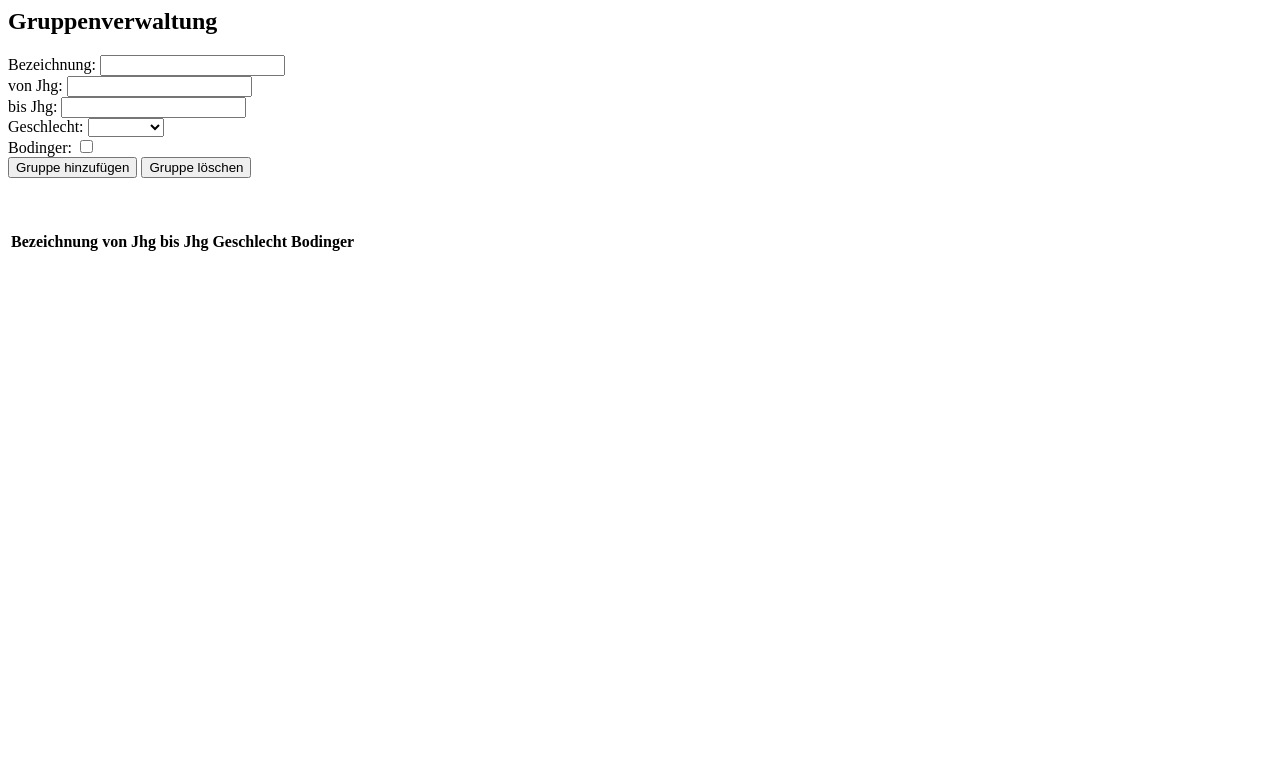
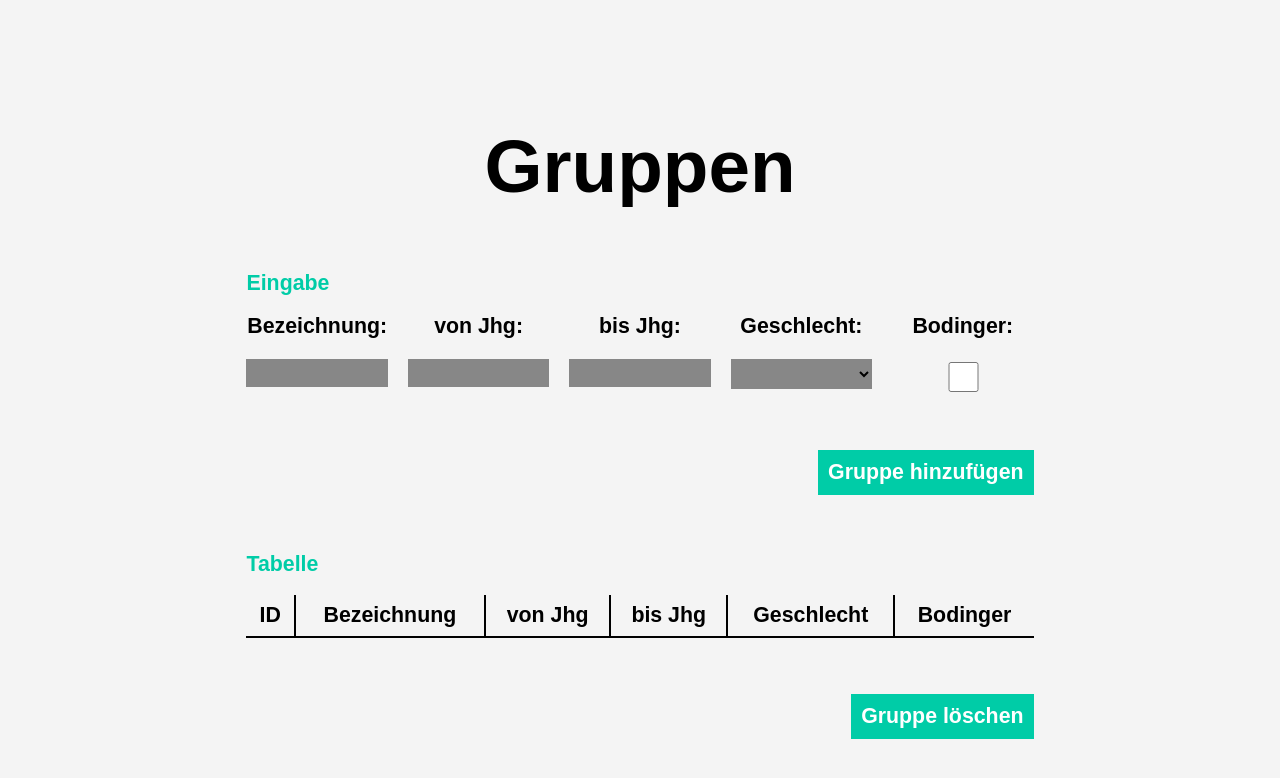
Before and after one commit to JoglTech/Rodelrennen, a website: page static/html/group_management.html in a window 1280 px wide. Drawn offline with Linux system fonts and the light colour scheme.

Commit message:
Gruppen page - almost finished

```diff
--- a/static/html/group_management.html
+++ b/static/html/group_management.html
@@ -1,6 +1,9 @@
+<link href="../styles/Main.css" type="text/css" rel="stylesheet">
 <article id="page" data-page-type="gruppenverwaltung">
-    <h1>Gruppenverwaltung</h1>
+    <h1>Gruppen</h1>
+    <h2>Eingabe</h2>
     <form id="groupForm">
+        <div id="inputForms">
             <div class="form-group">
                 <label for="name">Bezeichnung:</label>
                 <input type="text" id="name" name="name">
@@ -26,14 +29,16 @@
                 <label for="bodinger">Bodinger:</label>
                 <input type="checkbox" id="bodinger" name="bodinger" value="1">
             </div>
-        <div class="buttons">
+        </div><br>
+        <div class="buttonAdd">
             <button id="buttonAddGroup">Gruppe hinzufügen</button>
-            <button id="buttonDeleteGroup">Gruppe löschen</button>
         </div>
-    </form><br><br>
+    </form><br>
+    <h2>Tabelle</h2>
     <table id="grouptable">
         <thead id="grouptableHead">
             <tr>
+                <th>ID</th>
                 <th>Bezeichnung</th>
                 <th>von Jhg</th>
                 <th>bis Jhg</th>
@@ -41,5 +46,8 @@
                 <th>Bodinger</th>
             </tr>
         </thead>
-    </table>
+    </table><br><br>
+    <div class="buttonDelete">
+        <button id="buttonDeleteGroup">Gruppe löschen</button>
+    </div>
 </article>
--- a/static/styles/Main.css
+++ b/static/styles/Main.css
@@ -1,7 +1,7 @@
 body {
   margin: 0;
   padding: 0;
-  font-family: Arial, Helvetica, sans-serif;
+  font-family: 'Montserrat', sans-serif;
   color: rgb(0, 0, 0);
 
   background-color: #f4f4f4;
@@ -11,115 +11,146 @@ body {
   height: 100vh;
 }
 
-header {
-  background-color: #125dde;
-  padding: 30px;
-  text-align: center;
-  font-size: 35px;
-}
-
 main {
   display: flexbox;
 }
 
 article {
-  background-color: #7b9ddd;
   padding: 30px;
 }
 
 h1 {
   text-align: center;
+  color: #000000;
+  font-family: 'Montserrat', sans-serif;
+  font-size: 56pt;
+  font-weight: bold;
+}
+
+h2 {
+  text-align: left;
+  padding-left: 10%;
+  color: #00CCA7;
+  font-family: 'Montserrat', sans-serif;
+  font-size: 16pt;
+  font-weight: bold;
 }
 
 /* Allgemeine Formatierung der Tabelle */
 table {
+  border-collapse: separate;
+  border-spacing: 0;
   width: 100%;
-  border-collapse: collapse;
-  border: 1px solid #ddd; /* Rand um die gesamte Tabelle */
+  padding-left: 10%;
+  padding-right: 10%;
+  text-align: center;
 }
 
-/* Header-Zellen */
-th {
-  background-color: #f2f2f2; /* Hintergrundfarbe des Kopfbereichs */
-  color: #333; /* Textfarbe des Kopfbereichs */
-  font-weight: bold; /* Fettschrift für Überschriften */
-  padding: 8px; /* Innenabstand */
-  border: 1px solid #ddd; /* Rand um jede Zelle */
+thead th,
+tbody td {
+  border-right: 2px solid #000000;
+  padding: 8px;
 }
 
-/* Datenzellen */
-td {
-  padding: 8px; /* Innenabstand */
-  border: 1px solid #ddd; /* Rand um jede Zelle */
+thead th:last-child,
+tbody td:last-child {
+  border-right: none;
 }
 
+th {
+  font-weight: bold;
+  font-size: 16pt;
+  padding: 8px;
+  border-bottom: 2px solid #000000;
+}
+
+td {
+  font-size: 12pt;
+  padding: 8px;
+  border-bottom: 1px solid #b8b8b8;
+}
 
 .selected {
-  background-color: #58a1f5; /* Hintergrundfarbe für ausgewählte Zeile */
+  background-color: #DAFEF7;
 }
 
 #groupForm {
-  background-color: #7b9ddd;
-  padding: 20px;
-  border-radius: 8px;
-  box-shadow: 0 0 10px rgba(0, 0, 0, 0.1);
-  width: 300px;
+  color: #000000;
+  font-family: 'Montserrat', sans-serif;
+  font-size: 16pt;
+  font-weight: bold;
+}
+
+#inputForms {
+  display: flex;
+  flex-wrap: wrap;
+  gap: 20px;
+  padding-left: 10%;
+  padding-right: 10%;
 }
 
 .form-group {
-  margin-bottom: 15px;
+  flex: 1 1 100px;
   display: flex;
   flex-direction: column;
+  margin-bottom: 10px;
+  width: 16%;
 }
 
-label {
-  font-weight: bold;
-  margin-bottom: 5px;
-  text-align: left;
+.form-group input {
+  height: 28px;
+  font-size: 13pt;
+  background-color: #878787;
+  border: none;
 }
 
-input[type="text"],
-select {
-  padding: 8px;
-  border: 1px solid #ccc;
-  border-radius: 4px;
-  font-size: 14px;
+.form-group select {
+  height: 30px;
+  font-size: 13pt;
+  background-color: #878787;
+  border: none;
 }
 
-.checkbox-group {
-  display: flex;
-  align-items: left;
-  justify-content: left;
+.form-group label {
+  order: -1; /* Stellt sicher, dass das Label über dem Input steht */
+  text-align: center;
+  margin-bottom: 20px;
 }
 
-input[type="checkbox"] {
-  position: relative;
-  width: 24px;
-  height: 24px;
+#bodinger {
+  height: 30px; /* Feste Höhe */
 }
 
-.buttons {
-  display: flex;
-  flex-direction: column;
-  align-items: flex-start;
+.buttonAdd {
+  padding-left: 10%;
+  padding-right: 10%;
+  text-align: right;
+  margin-top: 10px;
+}
+
+.buttonDelete {
+  padding-left: 10%;
+  padding-right: 10%;
+  text-align: right;
   margin-top: 10px;
 }
 
 button {
   padding: 10px;
-  background-color: #307fd4;
-  color: #fff;
+  background-color: #00CCA7;
+  color: #FFFFFF;
+  font-family: 'Montserrat', sans-serif;
+  font-size: 16pt;
+  font-weight: bold;
   border: none;
-  border-radius: 4px;
   cursor: pointer;
-  font-size: 14px;
   margin-top: 10px;
 }
 
 button:hover {
-  background-color: #0056b3;
+  background-color: #00cca777;
 }
 
 button:active {
-  background-color: #003f7f;
+  background-color: #00cca754;
 }
```
Also changed, not shown: server.js (+19 -2 lines), static/html/index.html (+13 -12 lines), static/scripts/Main.js (+103 -72 lines), 2 other files. Lines whose indentation alone changed are shown as unchanged.
